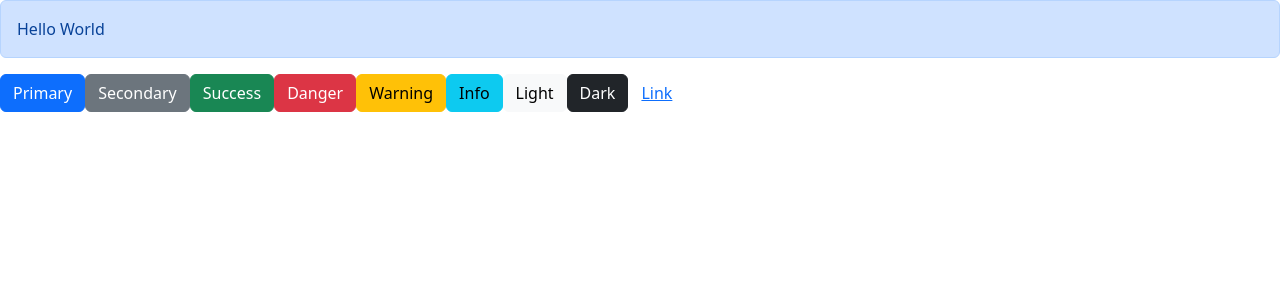
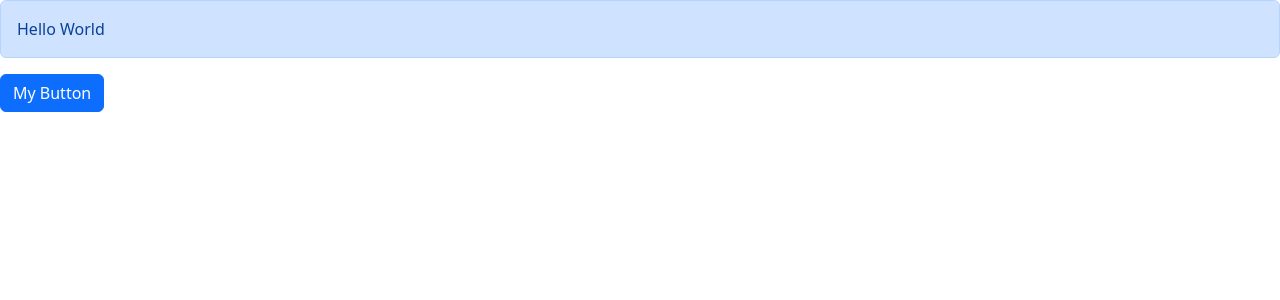
Before and after one commit to isabelchua/test-project, a React (Vite) app: page / in a window 1280 px wide. Shown: the top 300 px of the page. Built offline with nearby package versions, Linux system fonts and the light colour scheme.

Commit message:
editing button type

```diff
--- a/src/App.tsx
+++ b/src/App.tsx
@@ -17,7 +17,9 @@
   return (
     <>
       <Alert>Hello World</Alert>
-      <Button />
+      <Button color="primary" onClick={() => console.log("first")}>
+        My Button
+      </Button>
     </>
   );
 }
--- a/src/components/Button.tsx
+++ b/src/components/Button.tsx
@@ -1,37 +1,16 @@
 import React from "react";
 
-const Button = () => {
+interface Props {
+  children: string;
+  color?: "primary" | "secondary";
+  onClick: () => void;
+}
+
+const Button = ({ children, onClick, color = "primary" }: Props) => {
   return (
-    <div>
-      <button type="button" className="btn btn-primary">
-        Primary
-      </button>
-      <button type="button" className="btn btn-secondary">
-        Secondary
-      </button>
-      <button type="button" className="btn btn-success">
-        Success
-      </button>
-      <button type="button" className="btn btn-danger">
-        Danger
-      </button>
-      <button type="button" className="btn btn-warning">
-        Warning
-      </button>
-      <button type="button" className="btn btn-info">
-        Info
-      </button>
-      <button type="button" className="btn btn-light">
-        Light
-      </button>
-      <button type="button" className="btn btn-dark">
-        Dark
-      </button>
-
-      <button type="button" className="btn btn-link">
-        Link
-      </button>
-    </div>
+    <button className={"btn btn-" + color} onClick={onClick}>
+      {children}
+    </button>
   );
 };
 
```
